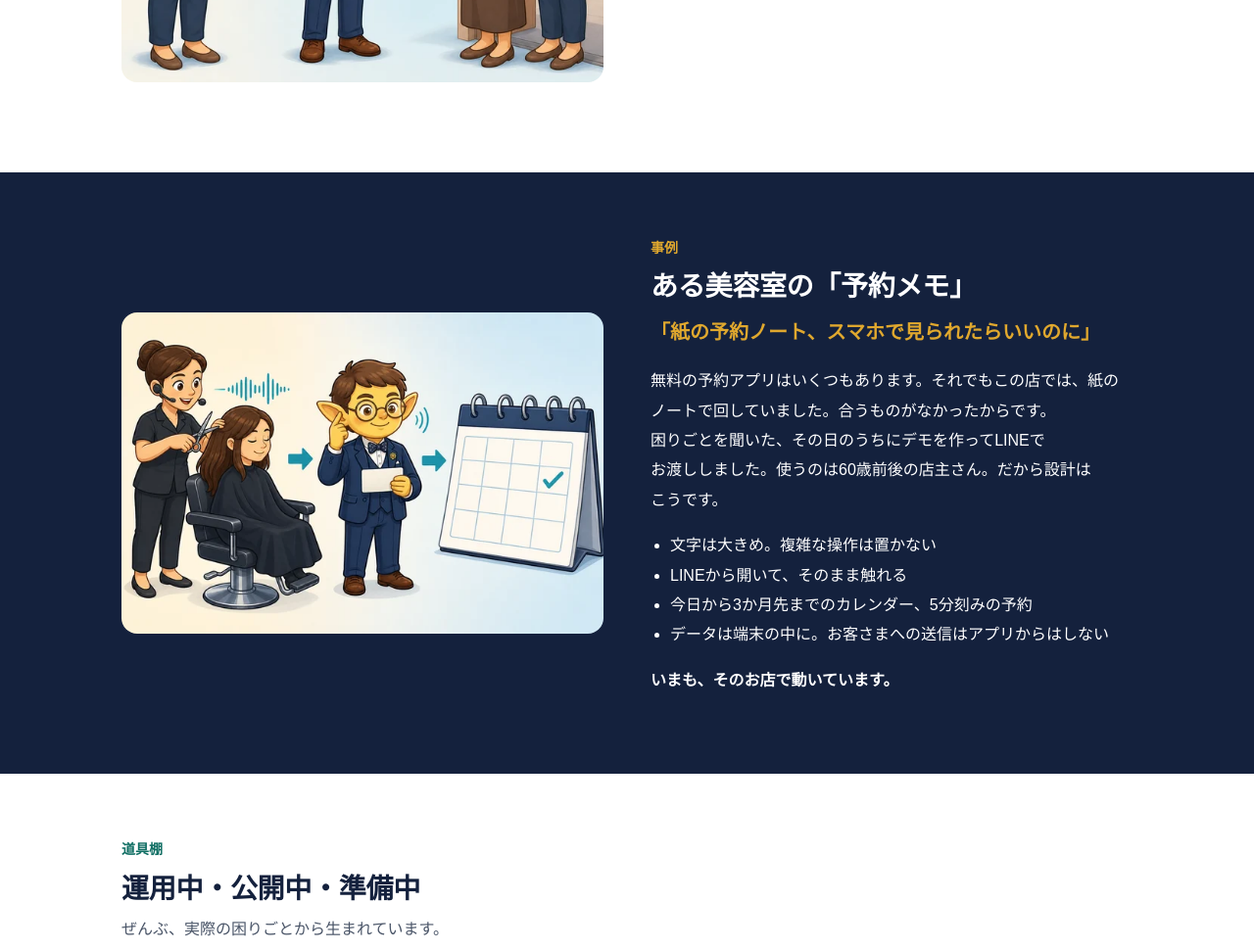
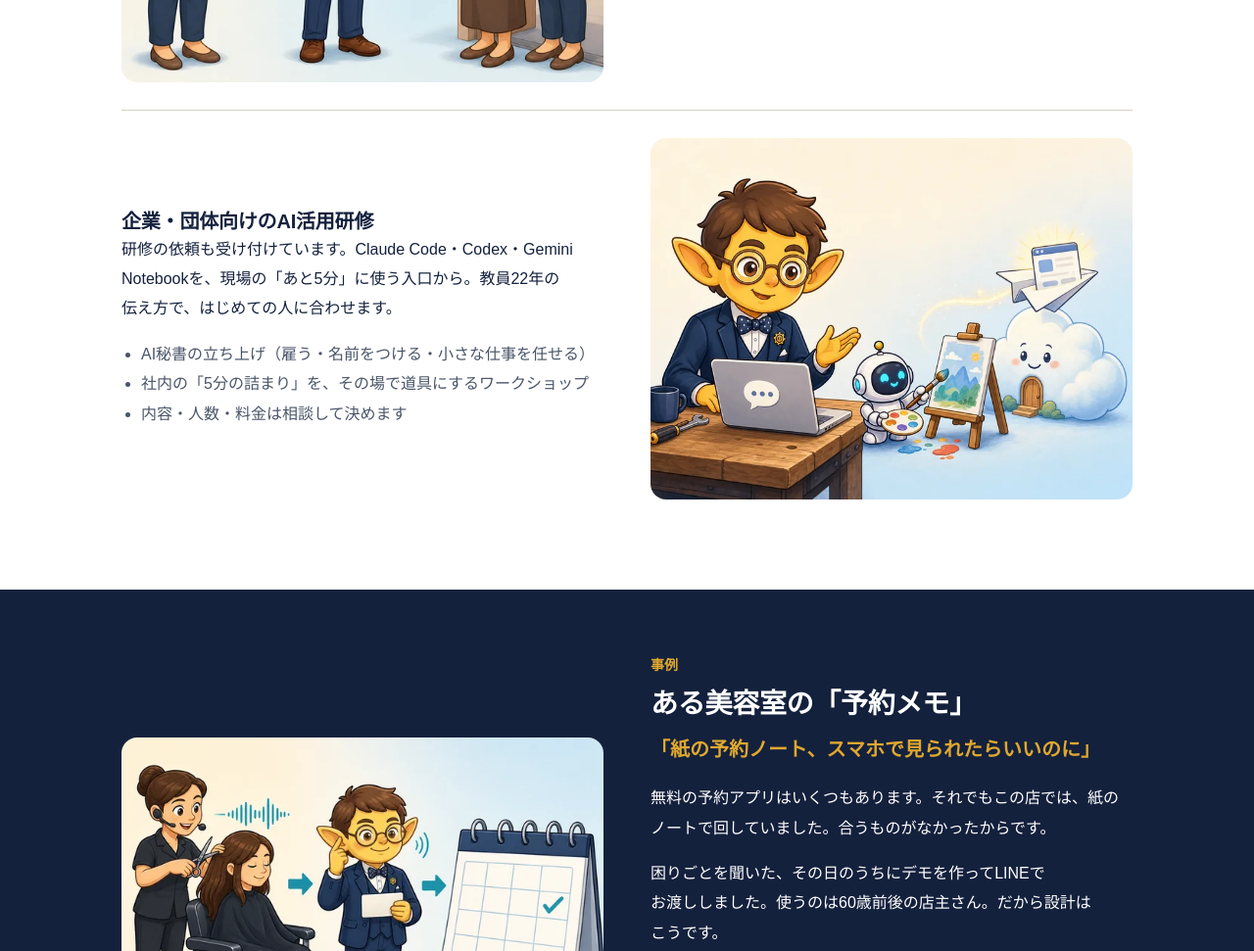
Before and after one commit to pop7237radio-hue/ei-site, a website: page index.html in a window 1280 px wide. Shown: the part 2836-3807 px from the top of the page at 98% size. Drawn offline with Linux system fonts and the light colour scheme; a web font is replaced by a local one.

Commit message:
copy: 企業・団体向けAI活用研修を追加（できること・料金表）、事例の段落を分割
Co-Authored-By: Claude Fable 5.1 <noreply@anthropic.com>

```diff
--- a/index.html
+++ b/index.html
@@ -4,7 +4,7 @@
 <meta charset="utf-8" />
 <meta name="viewport" content="width=device-width, initial-scale=1" />
 <title>AIミニアプリ工房 えい｜無料のアプリで、足りていますか？</title>
-<meta name="description" content="Claude Code・Codex・Gemini Notebookで作る小さな工房。美容室の予約メモから、Gemの引っ越しスキル「Gem Port Skills」まで。コードは書かず、日本語で頼んで、確かめて、渡します。相談は無料。" />
+<meta name="description" content="無料のアプリで足りない分だけ、あなたの言葉で、その日のうちに動く道具に。Claude Code・Codex・Gemini Notebookで作る小さな工房。美容室の予約メモからGemの引っ越しまで。企業研修も受け付けています。相談は無料。" />
 <link rel="icon" type="image/png" href="assets/request73-v4/web/brand-atelier-mark-128.png" />
 <meta property="og:title" content="AIミニアプリ工房 えい｜「ちょっと足りない」を、その日のうちに動く道具に" />
 <meta property="og:description" content="Claude Code・Codex・Gemini Notebookで作る小さな工房。予約メモ・記録ツール・Gemの引っ越しまで。相談は無料。" />
@@ -266,6 +266,10 @@
       <img src="assets/request73-v4/web/school-consult-640x480.webp" width="640" height="480" alt="学校への言葉を一緒に整理し、相手へ伝わる形にする場面" loading="lazy" decoding="async" />
       <div><h3>実録で教える</h3><p>できたことより、つまずいた場所と抜け方を残します。教材も記事も、うちの現場で本当に起きたことだけ。</p><ul><li>Robloxゲーム制作の実録</li><li>Rondo実録（Xの連載）</li><li>元教員の相談部屋</li></ul></div>
     </div>
+    <div class="zig rev">
+      <img src="assets/fal-2026-09/web/build-process-v6-768x576.webp" width="768" height="576" alt="案内役がノートPCに話しかけ、ロボットが絵を描き、雲の家にページが届く場面" loading="lazy" decoding="async" />
+      <div><h3>企業・団体向けのAI活用研修</h3><p>研修の依頼も受け付けています。Claude Code・Codex・Gemini Notebookを、現場の「あと5分」に使う入口から。教員22年の伝え方で、はじめての人に合わせます。</p><ul><li>AI秘書の立ち上げ（雇う・名前をつける・小さな仕事を任せる）</li><li>社内の「5分の詰まり」を、その場で道具にするワークショップ</li><li>内容・人数・料金は相談して決めます</li></ul></div>
+    </div>
   </div>
 </section>
 
@@ -276,7 +280,8 @@
       <span class="kicker">事例</span>
       <h2>ある美容室の「予約メモ」</h2>
       <p class="q">「紙の予約ノート、スマホで見られたらいいのに」</p>
-      <p>無料の予約アプリはいくつもあります。それでもこの店では、紙のノートで回していました。合うものがなかったからです。困りごとを聞いた、その日のうちにデモを作ってLINEでお渡ししました。使うのは60歳前後の店主さん。だから設計はこうです。</p>
+      <p>無料の予約アプリはいくつもあります。それでもこの店では、紙のノートで回していました。合うものがなかったからです。</p>
+      <p>困りごとを聞いた、その日のうちにデモを作ってLINEでお渡ししました。使うのは60歳前後の店主さん。だから設計はこうです。</p>
       <ul>
         <li>文字は大きめ。複雑な操作は置かない</li>
         <li>LINEから開いて、そのまま触れる</li>
@@ -372,6 +377,7 @@
       <tr><th scope="row">1枚もののミニアプリ制作<span>予約メモ・チェックリスト・計算ツールなど</span></th><td class="num">5,000〜15,000円</td></tr>
       <tr><th scope="row">音声入力・カレンダー付きアプリ</th><td class="num">10,000〜30,000円</td></tr>
       <tr><th scope="row">見守り（不具合対応・小さな改善）</th><td class="num">月3,000〜5,000円</td></tr>
+      <tr><th scope="row">企業・団体向けのAI活用研修<span>内容・人数・時間に合わせて</span></th><td class="num">要相談</td></tr>
     </table>
     <p class="small" style="color:var(--sub);margin-top:16px">内容を伺ってから、着手前に金額を確定します。追加費用が出る場合は必ず先にご相談します。</p>
     <p class="small" style="color:var(--sub)">制作会社に頼むと数万〜数十万かかる内容を、AIの活用でこの価格にしています。無料アプリで足りている方は、そのままで大丈夫です。</p>
```
